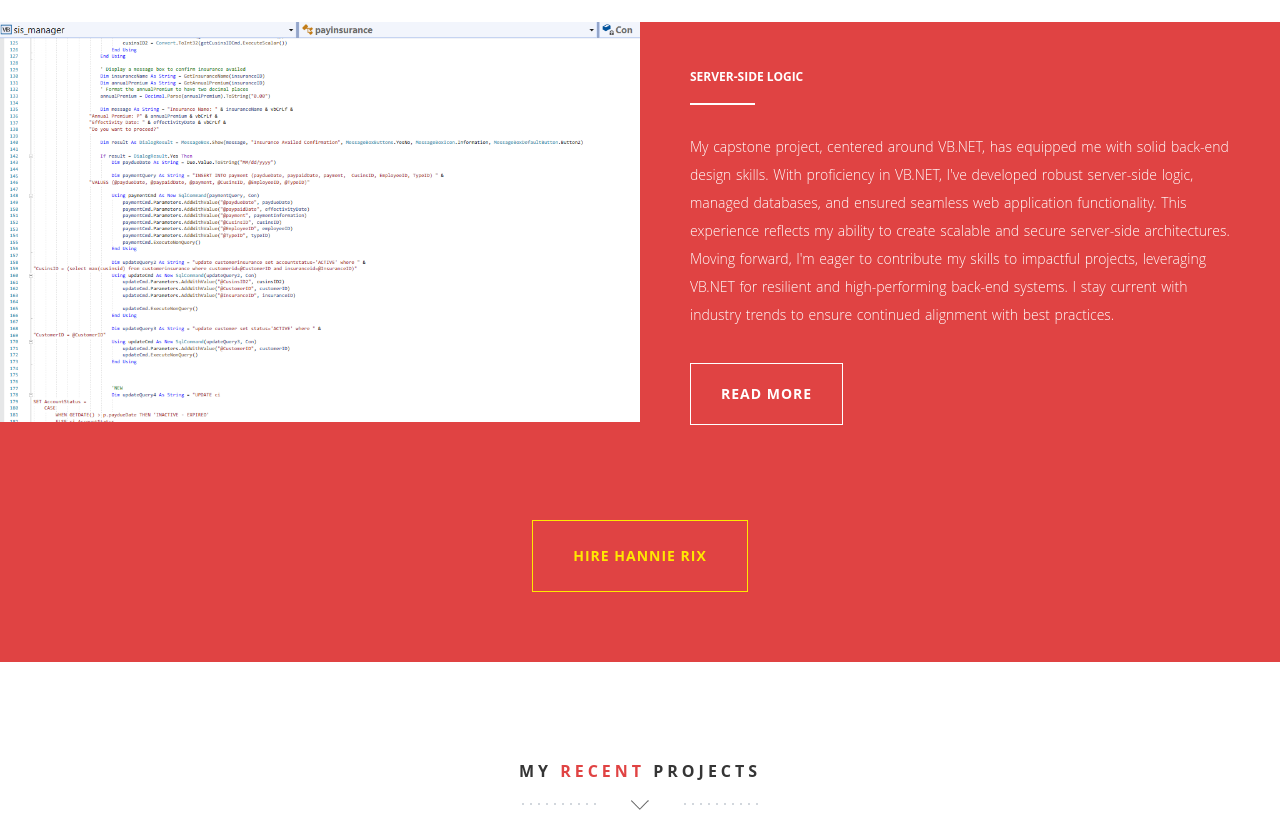
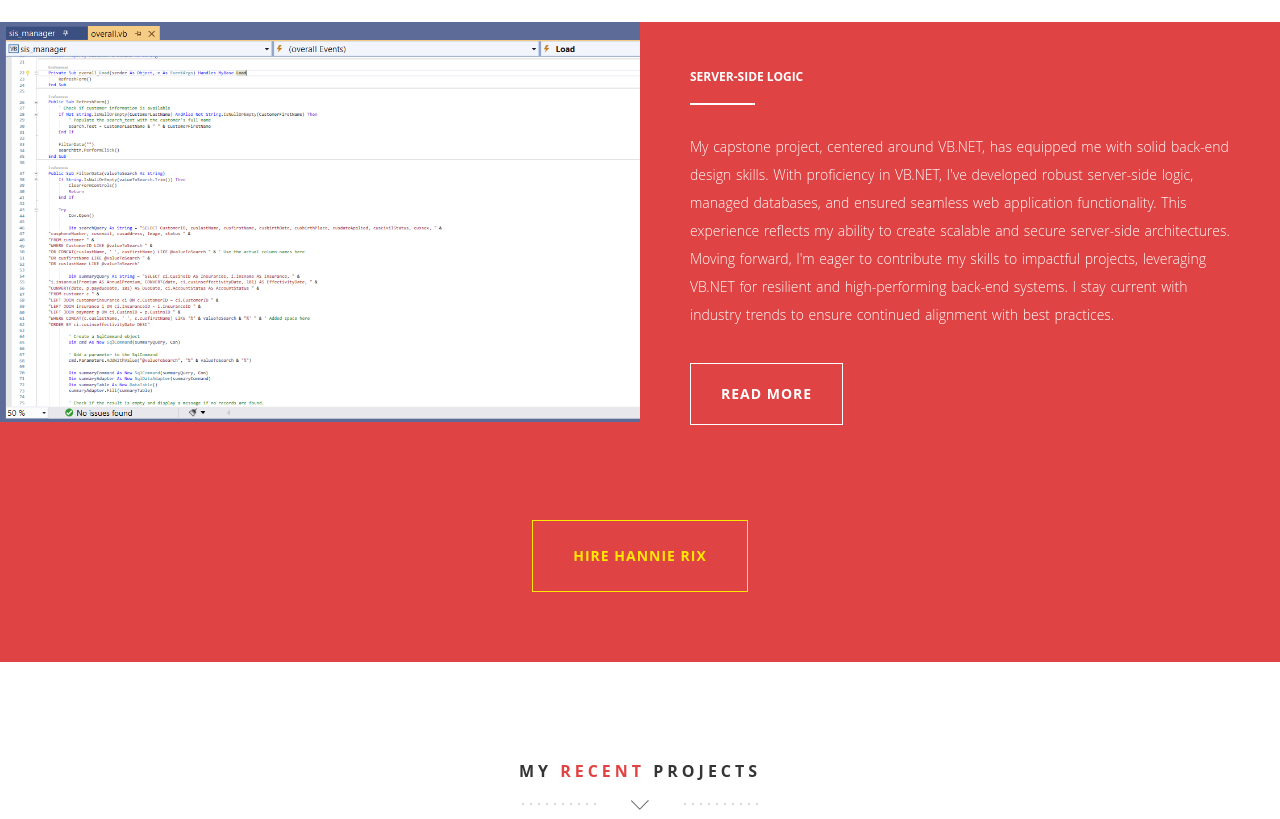
Before and after one commit to donellerix/portfolio1.0, a plain HTML site: page index.html in a window 1280 px wide. Shown: the part 3205-4024 px from the top of the page. Drawn offline with nearby package versions, Linux system fonts and the light colour scheme; some packages are replaced by stand-ins of ours.

Commit message:
Update index.html

```diff
--- a/index.html
+++ b/index.html
@@ -189,7 +189,7 @@
 			<!-- About 3 -->
 			<div class="row color-bg">
 				<div class="col-md-6 nopadding features-intro-img">
-					<div class="about-image" style="background-image:url(img/code.png)"></div><!-- about image 3 -->
+					<div class="about-image" style="background-image:url(img/codes.png)"></div><!-- about image 3 -->
 				</div>
 				<div class="col-md-6 about-text">
 					<h6>Server-side Logic</h6><!-- Headline-->
```
